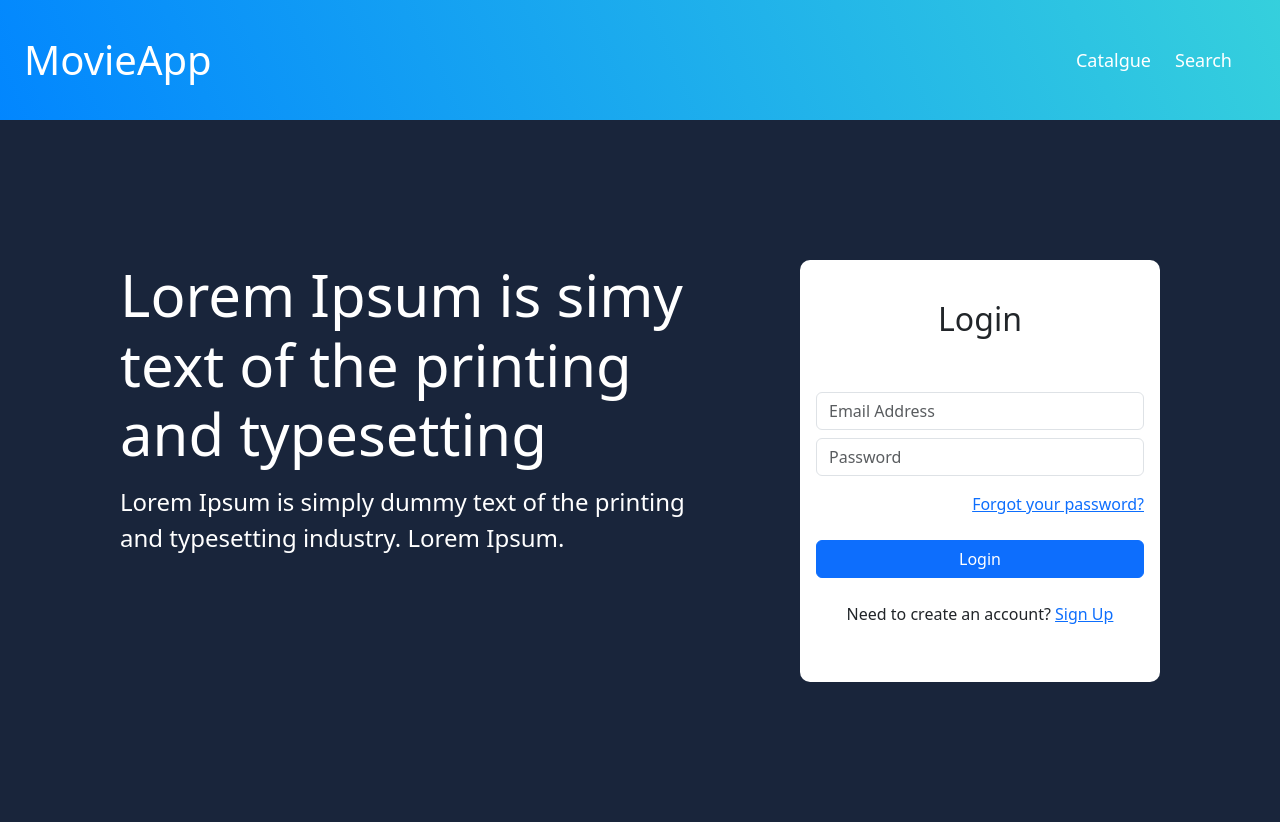
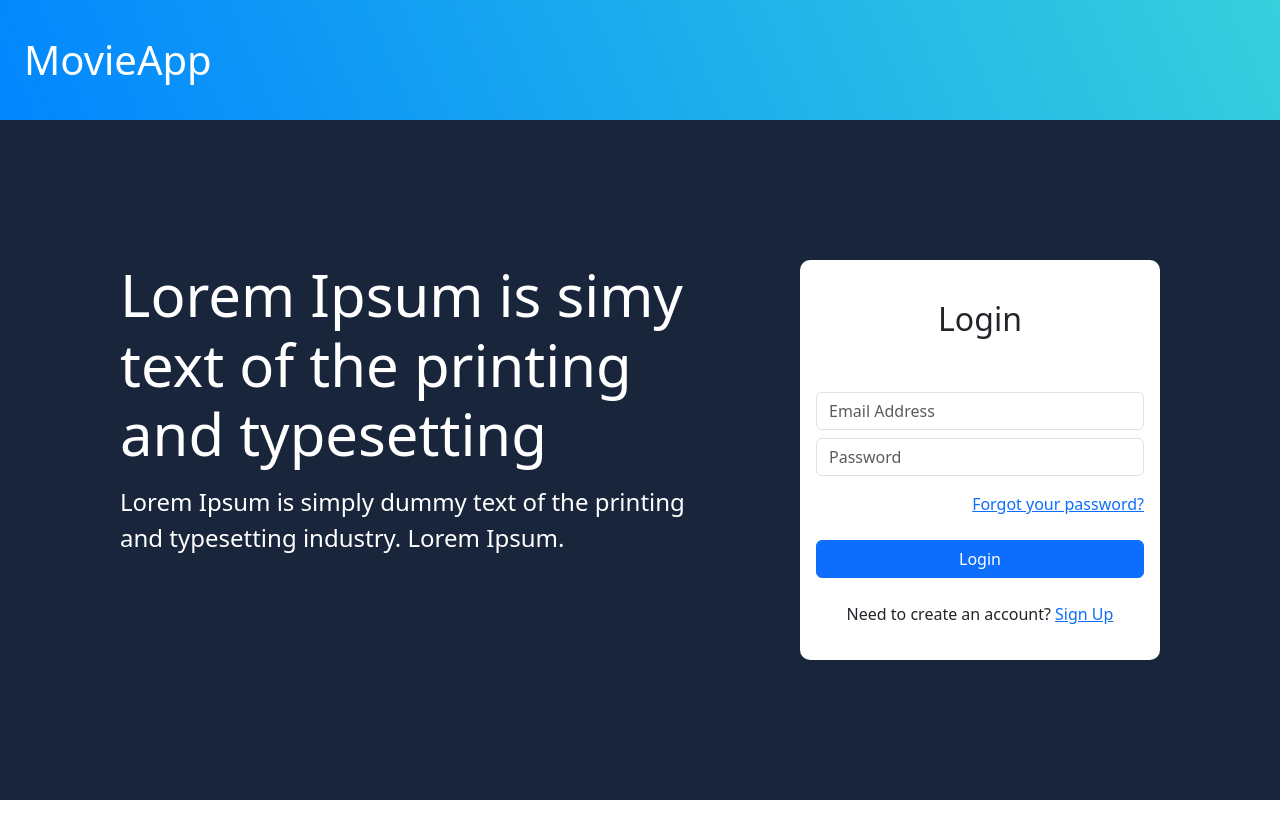
Before and after one commit to manueledwardopaez/MovieApp, a React (Vite) app: page / in a window 1280 px wide. After the commit the page ends 800 px from the top, so only its background shows below. Built offline with nearby package versions, Linux system fonts and the light colour scheme.

Commit message:
fix: 🐛navbar elements showing on LoginPage

```diff
--- a/index.html
+++ b/index.html
@@ -4,13 +4,19 @@
     <meta charset="UTF-8" />
     <link rel="icon" type="image/svg+xml" href="/vite.svg" />
     <meta name="viewport" content="width=device-width, initial-scale=1.0" />
+    <meta
+      name="description"
+      content="This is a Movie Application made with React.js and the TMDB api.
+
+    "
+    />
     <link
       href="https://cdn.jsdelivr.net/npm/bootstrap@5.3.2/dist/css/bootstrap.min.css"
       rel="stylesheet"
       integrity="sha384-T3c6CoIi6uLrA9TneNEoa7RxnatzjcDSCmG1MXxSR1GAsXEV/Dwwykc2MPK8M2HN"
       crossorigin="anonymous"
     />
-     <link
+    <link
       rel="stylesheet"
       href="https://cdnjs.cloudflare.com/ajax/libs/animate.css/4.1.1/animate.min.css"
     />
--- a/src/main.jsx
+++ b/src/main.jsx
@@ -29,7 +29,6 @@ const router = createBrowserRouter([
 
 ReactDOM.createRoot(document.getElementById("root")).render(
   <React.StrictMode>
-
     <RouterProvider router={router} />
   </React.StrictMode>
 );
--- a/src/ui/components/NavBar.jsx
+++ b/src/ui/components/NavBar.jsx
@@ -1,5 +1,5 @@
 import styled from "styled-components";
-import { Link } from "react-router-dom";
+import { Link, useLocation } from "react-router-dom";
 
 const Header = styled.header`
   background: linear-gradient(66.81deg, #0185ff -1.55%, #36d1dc 101.74%);
@@ -18,26 +18,30 @@ const Header = styled.header`
 
   @media screen and (max-width: 800px) {
     .logo {
-      font-size: 20px;
+      font-size: 24px;
     }
   }
 `;
 
 export const NavBar = () => {
+  const location = useLocation();
+  const currentPath = location.pathname;
+
   return (
     <Header className="d-flex justify-content-between align-items-center px-4">
       <Link className="m-0 logo" to="/">
         MovieApp
       </Link>
 
-      <div className="">
-        <Link to="/movieList">Catalgue</Link>
+      {currentPath !== "/" && (
+        <div>
+          <Link to="/movieList">Catalgue</Link>
 
-        <Link className="mx-4" to="/search">
-          Search
-        </Link>
-      </div>
-
+          <Link className="mx-4" to="/search">
+            Search
+          </Link>
+        </div>
+      )}
     </Header>
   );
 };
--- a/src/ui/pages/LoginPage.jsx
+++ b/src/ui/pages/LoginPage.jsx
@@ -4,7 +4,7 @@ import { NavBar } from "../components";
 const Section = styled.section`
   display: flex;
   justify-content: space-between;
-  /* block-size: calc(100vh - 120px); */
+  block-size: calc(100vh - 120px);
   background: linear-gradient(66.81deg, #0185ff -1.55%, #36d1dc 101.74%);
   background: #19253b;
   padding-inline: 120px;
@@ -14,6 +14,7 @@ const Section = styled.section`
     flex-direction: column;
     align-items: center;
     gap: 20px;
+    block-size: auto;
   }
 `;
 
--- a/src/ui/pages/MovieDetails.jsx
+++ b/src/ui/pages/MovieDetails.jsx
@@ -41,7 +41,7 @@ const MovieDetailsContainer = styled.section`
   }
 
 
-  @media screen and (max-width: 800px) {
+  @media screen and (max-width: 1000px) {
     block-size: auto;
 
     .infoContainer {
--- a/src/ui/pages/MovieListPage.jsx
+++ b/src/ui/pages/MovieListPage.jsx
@@ -5,7 +5,7 @@ export const MovieListPage = () => {
   return (
     <>
       <NavBar />
-      <section style={{ backgroundColor: "#19253B" }}>
+      <section style={{ backgroundColor: "#19253B", paddingBlockEnd: "20px" }}>
         <h1 className="text-center pt-5 pb-5 text-white">Catalogue</h1>
         <Movies />
       </section>
```
